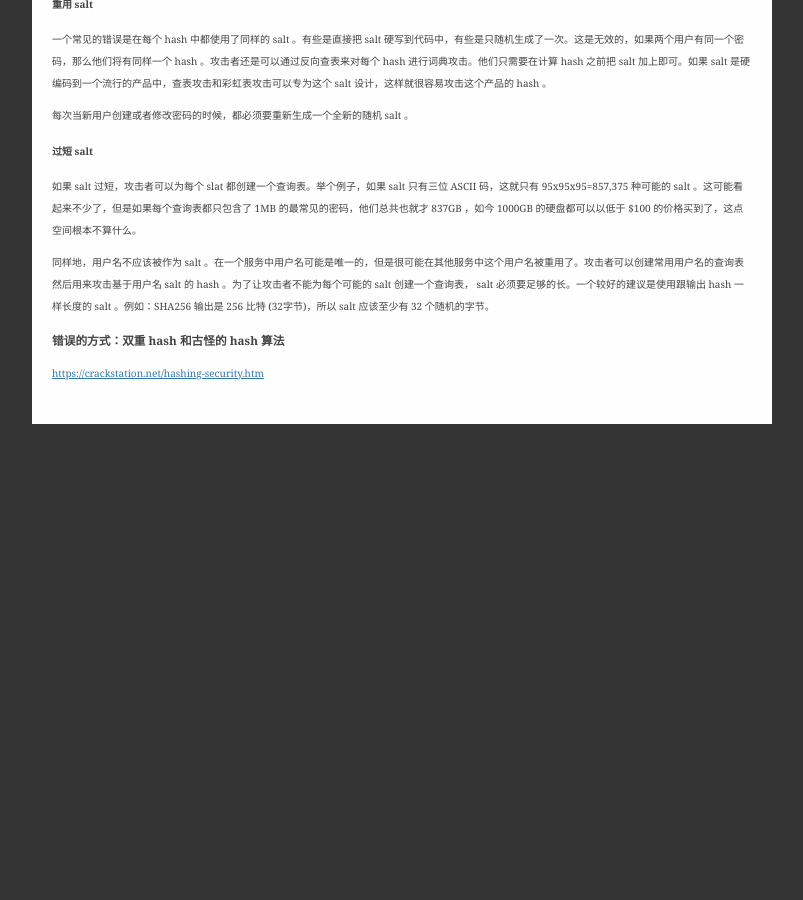
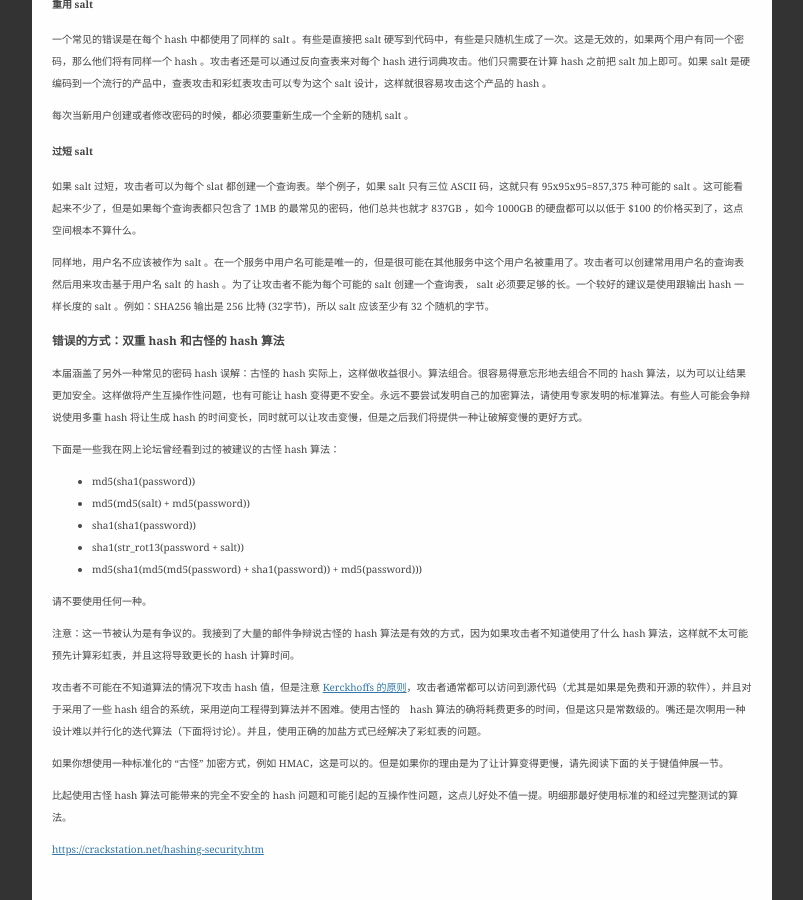
Before and after one commit to osrpt/osrpt.github.com, a Jekyll site: the page built from _posts/2014-05-14-hashing-security.md, in a window 1280 px wide and 900 px high, scrolled down 3061 px. Shown: the whole window, without its empty margins (238-1041 px from the left). Built offline with Jekyll 4.4.1, drawn with Linux system fonts in a browser that asks for light colours; Markdown is read by kramdown in place of the engine named in the settings; before the commit the page ends 3485 px from its top, so only the background shows below that.

Commit message:
翻译了一小节

```diff
--- a/_posts/2014-05-14-hashing-security.md
+++ b/_posts/2014-05-14-hashing-security.md
@@ -149,8 +149,24 @@ salt 不必是秘密的。仅仅通过让 hash 随机，这样就可以让查表
 
 ###**错误**的方式：双重 hash 和古怪的 hash 算法
 
+本届涵盖了另外一种常见的密码 hash 误解：古怪的 hash 实际上，这样做收益很小。算法组合。很容易得意忘形地去组合不同的 hash 算法，以为可以让结果更加安全。这样做将产生互操作性问题，也有可能让 hash 变得更不安全。永远不要尝试发明自己的加密算法，请使用专家发明的标准算法。有些人可能会争辩说使用多重 hash 将让生成 hash 的时间变长，同时就可以让攻击变慢，但是之后我们将提供一种让破解变慢的更好方式。
 
+下面是一些我在网上论坛曾经看到过的被建议的古怪 hash 算法：
 
++ md5(sha1(password))
++ md5(md5(salt) + md5(password))
++ sha1(sha1(password))
++ sha1(str_rot13(password + salt))
++ md5(sha1(md5(md5(password) + sha1(password)) + md5(password)))
 
+请不要使用任何一种。
+
+注意：这一节被认为是有争议的。我接到了大量的邮件争辩说古怪的 hash 算法是有效的方式，因为如果攻击者不知道使用了什么 hash 算法，这样就不太可能预先计算彩虹表，并且这将导致更长的 hash 计算时间。
+
+攻击者不可能在不知道算法的情况下攻击 hash 值，但是注意 [Kerckhoffs 的原则](https://en.wikipedia.org/wiki/Kerckhoffs%27s_principle)，攻击者通常都可以访问到源代码（尤其是如果是免费和开源的软件），并且对于采用了一些 hash 组合的系统，采用逆向工程得到算法并不困难。使用古怪的　hash 算法的确将耗费更多的时间，但是这只是常数级的。嘴还是次啊用一种设计难以并行化的迭代算法（下面将讨论）。并且，使用正确的加盐方式已经解决了彩虹表的问题。
+
+如果你想使用一种标准化的 “古怪” 加密方式，例如 HMAC，这是可以的。但是如果你的理由是为了让计算变得更慢，请先阅读下面的关于键值伸展一节。
+
+比起使用古怪 hash 算法可能带来的完全不安全的 hash 问题和可能引起的互操作性问题，这点儿好处不值一提。明细那最好使用标准的和经过完整测试的算法。
 
 <https://crackstation.net/hashing-security.htm>
```
